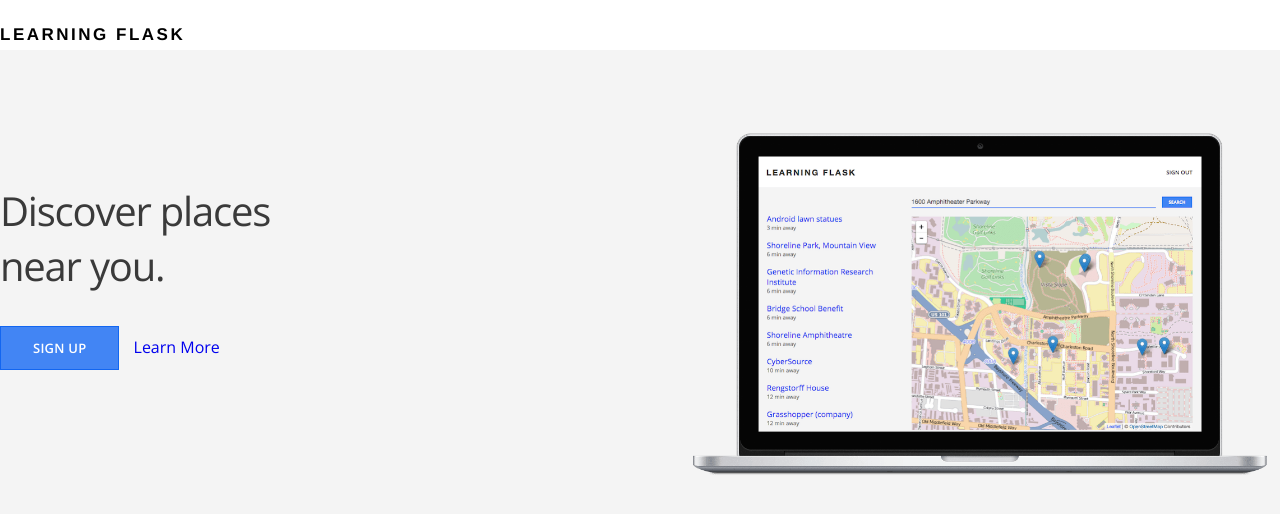
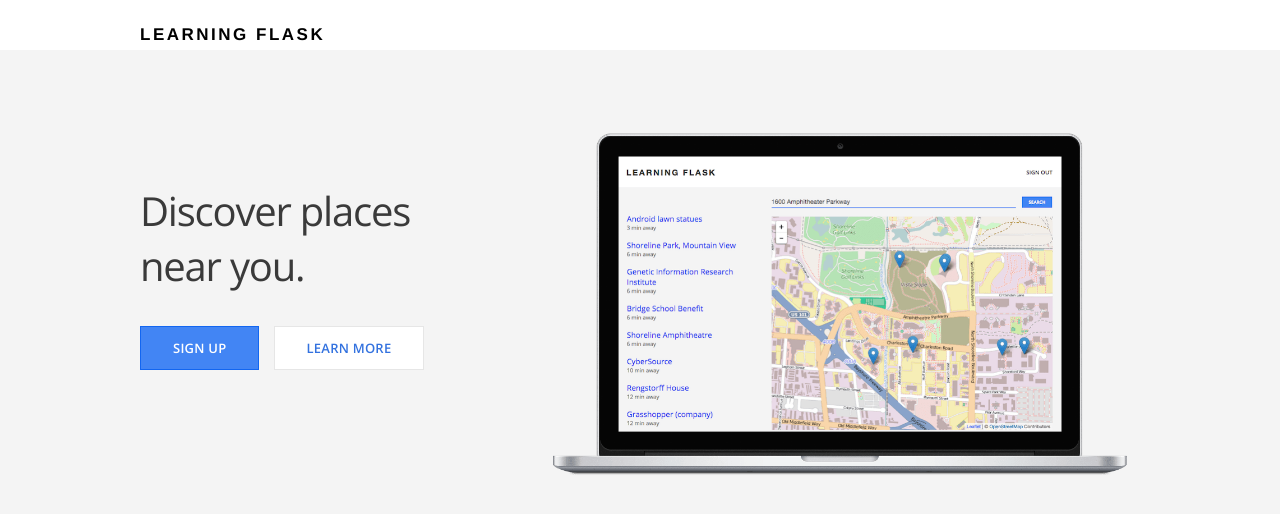
Before and after one commit to HandyDudeTx/LearningFlask, a Flask app: page / in a window 1280 px wide. Shown: the top 514 px of the page. Run offline with Flask 2, Linux system fonts and the light colour scheme.

Commit message:
Reset Example Files

```diff
--- a/routes.py
+++ b/routes.py
@@ -1,7 +1,6 @@
 from flask import Flask, render_template, request
 from models import db, User
 from forms import SignupForm
-
 
 app = Flask(__name__)
 
@@ -12,26 +11,27 @@ app.secret_key = "development-key"
 
 @app.route("/")
 def index():
-	return render_template("index.html")
+  return render_template("index.html")
 
 @app.route("/about")
 def about():
-	return render_template("about.html")
+  return render_template("about.html")
 
-@app.route("/signup", methods=['GET', 'POST'])
+@app.route("/signup", methods=["GET", "POST"])
 def signup():
-	form = SignupForm()
-	if request.method == 'POST':
-		if form.validate() == False:
-			return render_template('signup.html', form=form)
-		else:
-			newuser = User(form.first_name.data, form.last_name.data, form.email.data, form.password.data)
-			db.session.add(newuser)
-			db.session.commit()
-			return "Success!"
+  form = SignupForm()
 
-	elif request.method == 'GET':
-		return render_template('signup.html', form=form)
+  if request.method == "POST":
+    if form.validate() == False:
+      return render_template('signup.html', form=form)
+    else:
+      newuser = User(form.first_name.data, form.last_name.data, form.email.data, form.password.data)
+      db.session.add(newuser)
+      db.session.commit()
+      return 'Success!'
+
+  elif request.method == "GET":
+    return render_template('signup.html', form=form)
 
 if __name__ == "__main__":
-	app.run(debug=True)
+  app.run(debug=True)
--- a/templates/index.html
+++ b/templates/index.html
@@ -2,12 +2,12 @@
 
 {% block content %}
   <main class="hero-section">
-		<div class="contianer">
+    <div class="container">
 
       <div class="section-content">
         <h2>Discover places near you.</h2>
-				<a href="#" class="btn-primary">Sign Up</a>
-				<a href="{{ url_for('about')}}" class=btn-secondar">Learn More</a>
+        <a href="{{ url_for('signup') }}" class="btn-primary">Sign up</a>
+        <a href="{{ url_for('about') }}" class="btn-secondary">Learn more</a>
       </div>
 
       <div class="section-device">
@@ -15,6 +15,7 @@
       </div>
 
       <div class="clearfix"></div>
+
     </div>
   </main>
 {% endblock %}
--- a/templates/layout.html
+++ b/templates/layout.html
@@ -1,18 +1,18 @@
 <!DOCTYPE html>
 <html>
   <head>
-	<link rel="stylesheet" type="text/css" href="http://fonts.googleapis.com/css?family=Open+Sans:300,400,600">
-	<link rel="stylesheet" type="text/css" href="{{ url_for('static', filename='css/main.css') }}">
-	<title></title>
+    <link href='http://fonts.googleapis.com/css?family=Open+Sans:300,400,600' rel='stylesheet'>
+    <link href="{{ url_for('static', filename='css/main.css') }}" rel="stylesheet">
   </head>
   <body>
     <header>
-		<div class="contianer">
+      <div class="container">
         <h1 class="title">Learning Flask</h1>
       </div>
     </header>
 
     {% block content %}
     {% endblock %}
+
   </body>
 </html>
```
Also changed, not shown: forms.py (+6 -6 lines), models.py (+16 -16 lines), templates/about.html (+8 -6 lines). Lines whose indentation alone changed are shown as unchanged.
